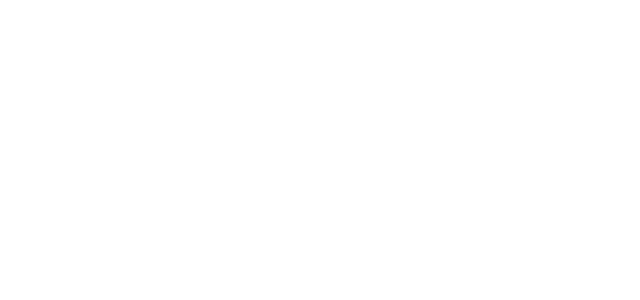
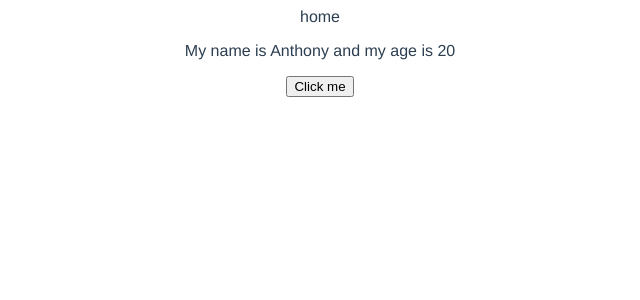
Before and after one commit to chiefJurist/vue-dojo-blogs, a Vue app: page / in a window 1280 px wide. Shown: the top 300 px of the page, without its empty margins (320-960 px from the left). Built offline with nearby package versions, Linux system fonts and the light colour scheme.

Commit message:
composition api basics

```diff
--- a/src/views/Home.vue
+++ b/src/views/Home.vue
@@ -1,12 +1,31 @@
 <template>
-  <div class="home">
-
-  </div>
+    <div class="home">
+        home
+        <p>My name is {{ name }} and my age is {{ age }}</p>
+        <button @click="handleClick">Click me</button>
+    </div>
 </template>
 
 <script>
-// @ is an alias to /src
-export default {
-  name: 'Home'
-}
+    export default {
+        name: 'Home',
+        setup(){
+            console.log('setup')
+
+            //These are not reactive values
+            //That means they don't update in the template when changed
+            let name = "Anthony"
+            let age = 20
+
+            const handleClick = ()=> {
+                console.log('You clicked me')
+            }
+
+            //Any data you want out side, you just have to return it
+            //return{name: name, age: age}
+
+            //Note that as the name of the property and the value is the same as seen above, you can just remove the prop name
+            return{name, age, handleClick}
+        }
+    }
 </script>
```
Also changed, not shown: src/App.vue (indentation only), src/router/index.js (indentation only).
